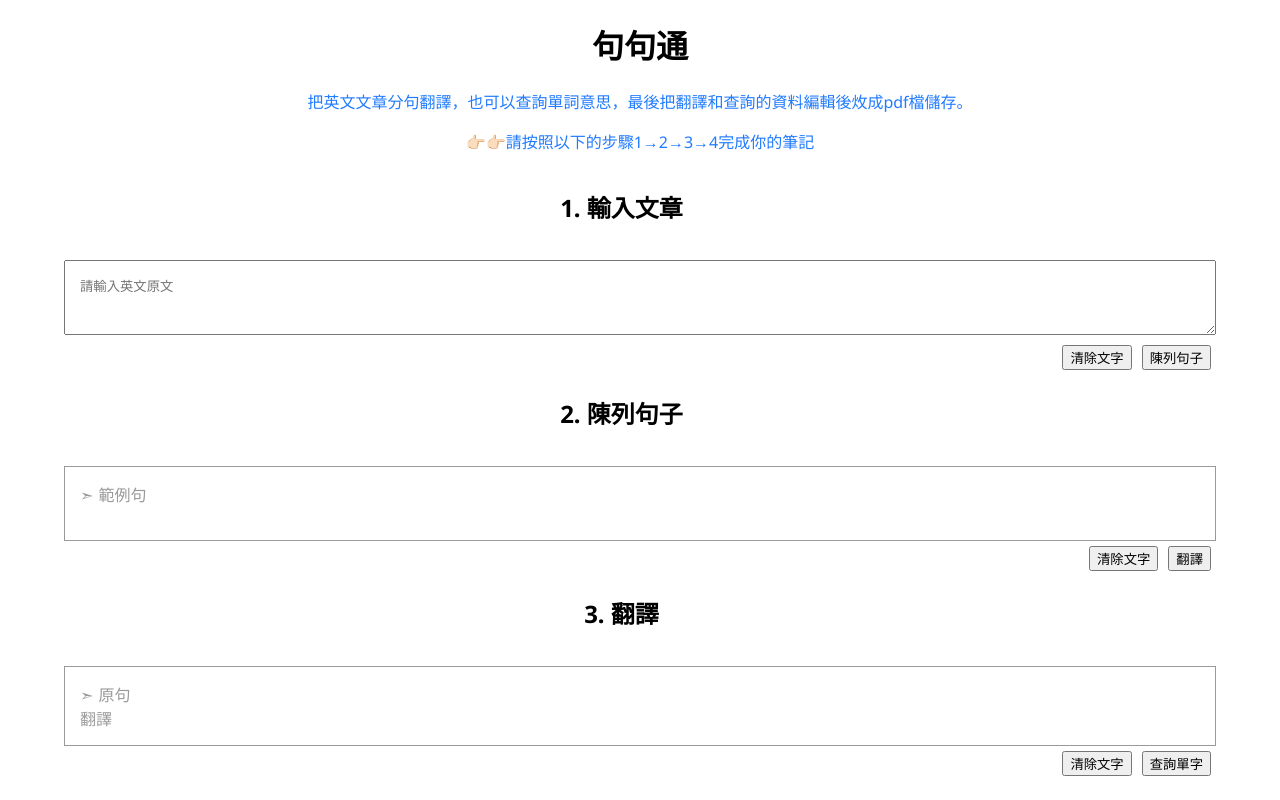
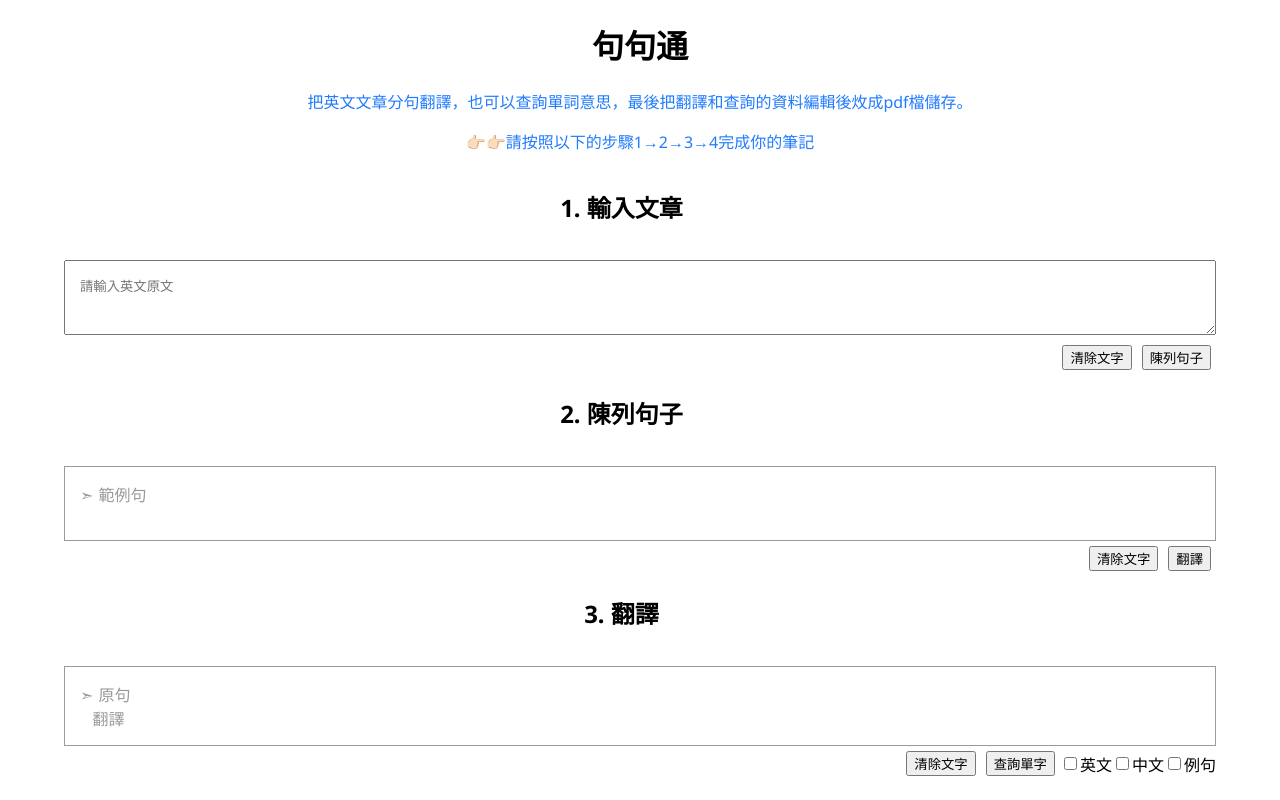
Before and after one commit to LisaMandarin/LearnEnglish, a React (Vite) app: page / in a window 1280 px wide. Built offline with nearby package versions, Linux system fonts and the light colour scheme; some icons are missing.

Commit message:
add checkbox input

```diff
--- a/src/App.css
+++ b/src/App.css
@@ -71,3 +71,6 @@ section > div:last-child button {
 .translation-text {
   color: var(--dark-blue)
 }
+label {
+  align-self: center;
+}
--- a/src/components/Translation.jsx
+++ b/src/components/Translation.jsx
@@ -18,7 +18,7 @@ export function TranslationSection({translation, setTranslation, sentences}) {
         const textArea = textAreaRef.current
         if (!textArea) return
         if (translation.length === 0) {
-            textArea.innerHTML = `<li class='sample'>原句<br>翻譯</li>`
+            textArea.innerHTML = `<li class='sample'>原句<br>&nbsp;&nbsp;&nbsp;翻譯</li>`
         } else {
             textArea.innerHTML = sentences.map((s, index) => `
             <div>
@@ -51,6 +51,9 @@ export function TranslationSection({translation, setTranslation, sentences}) {
             <div>
                 <button onClick={clearTranslation}>清除文字</button>
                 <button onClick={Lookup}>查詢單字</button>
+                <input type='checkbox' name='english' id='english' /><label htmlFor='english'>英文</label>
+                <input type='checkbox' name='chinese' id='chinese' /><label htmlFor='chinese'>中文</label>
+                <input type='checkbox' name='example' id='example' /><label htmlFor='example'>例句</label>
             </div>
         </section>
     )
```
